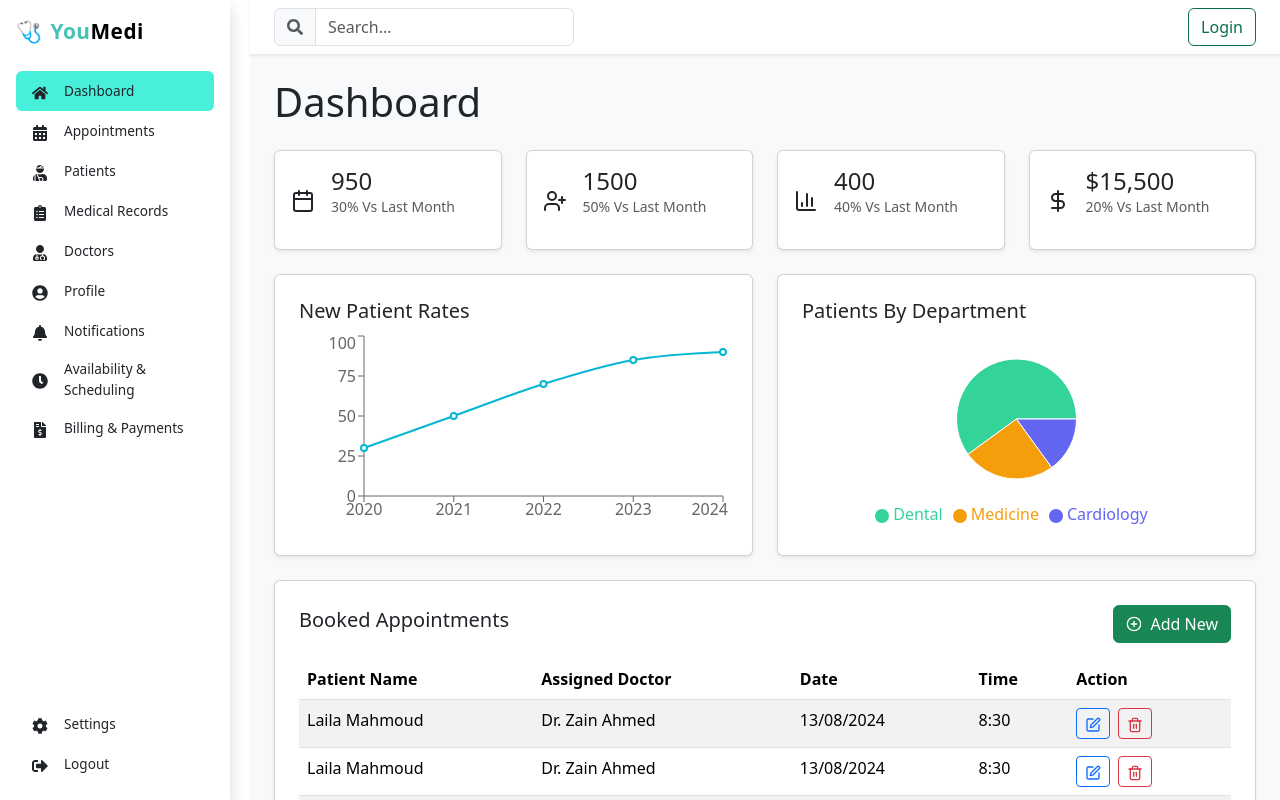
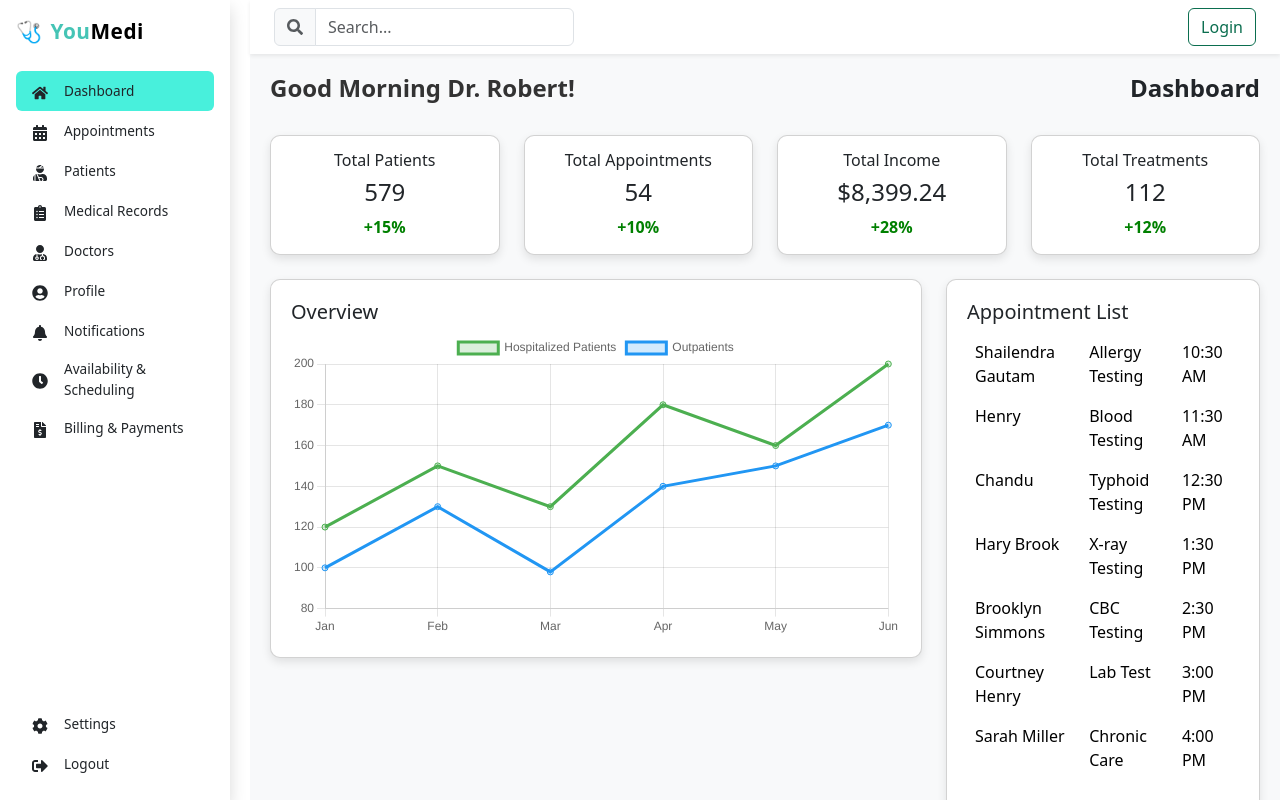
Before and after one commit to chandu539/Hospital_management_system, a React (Vite) app in the folder frontend/: page / in a window 1280 px wide. Shown: the top 800 px of the page. Built offline with nearby package versions, Linux system fonts and the light colour scheme.

Commit message:
Dashboard_page done

```diff
--- a/frontend/package.json
+++ b/frontend/package.json
@@ -13,10 +13,13 @@
     "autoprefixer": "^10.4.20",
     "axios": "^1.8.1",
     "bootstrap": "^5.3.3",
+    "chart.js": "^4.4.8",
     "jwt-decode": "^4.0.0",
     "lucide-react": "^0.479.0",
     "postcss": "^8.5.3",
     "react": "^19.0.0",
+    "react-bootstrap": "^2.10.9",
+    "react-chartjs-2": "^5.3.0",
     "react-dom": "^19.0.0",
     "react-icons": "^5.5.0",
     "react-router-dom": "^7.2.0",
--- a/frontend/src/pages/Dashboard.jsx
+++ b/frontend/src/pages/Dashboard.jsx
@@ -1,135 +1,189 @@
 import React from "react";
-import { Calendar, UserPlus, BarChart3, DollarSign, PlusCircle, Trash2, Edit } from "lucide-react";
-import { LineChart, Line, XAxis, YAxis, Tooltip, ResponsiveContainer, PieChart, Pie, Cell, Legend } from "recharts";
+import { Container, Row, Col, Card, Table } from "react-bootstrap";
+import { Line } from "react-chartjs-2";
+import {
+  Chart as ChartJS,
+  CategoryScale,
+  LinearScale,
+  PointElement,
+  LineElement,
+  Title,
+  Tooltip,
+  Legend,
+} from "chart.js";
+
+ChartJS.register(
+  CategoryScale,
+  LinearScale,
+  PointElement,
+  LineElement,
+  Title,
+  Tooltip,
+  Legend
+);
 
 const Dashboard = () => {
-  const stats = [
-    { title: "Appointments", value: 950, percentage: "30%", increase: true, icon: <Calendar size={24} /> },
-    { title: "New Patients", value: 1500, percentage: "50%", increase: true, icon: <UserPlus size={24} /> },
-    { title: "Operations", value: 400, percentage: "40%", increase: true, icon: <BarChart3 size={24} /> },
-    { title: "HPL Earning", value: "$15,500", percentage: "20%", increase: false, icon: <DollarSign size={24} /> },
-  ];
-
-  const patientData = [
-    { name: "2020", rate: 30 },
-    { name: "2021", rate: 50 },
-    { name: "2022", rate: 70 },
-    { name: "2023", rate: 85 },
-    { name: "2024", rate: 90 },
-  ];
-
-  const departmentData = [
-    { name: "Dental", value: 60, color: "#34D399" },
-    { name: "Medicine", value: 25, color: "#F59E0B" },
-    { name: "Cardiology", value: 15, color: "#6366F1" },
-  ];
-
-  const appointments = [
-    { name: "Laila Mahmoud", doctor: "Dr. Zain Ahmed", date: "13/08/2024", time: "8:30" },
-    { name: "Laila Mahmoud", doctor: "Dr. Zain Ahmed", date: "13/08/2024", time: "8:30" },
-    { name: "Laila Mahmoud", doctor: "Dr. Zain Ahmed", date: "13/08/2024", time: "8:30" },
-    { name: "Laila Mahmoud", doctor: "Dr. Zain Ahmed", date: "13/08/2024", time: "8:30" },
-  ];
+  const chartData = {
+    labels: ["Jan", "Feb", "Mar", "Apr", "May", "Jun"],
+    datasets: [
+      {
+        label: "Hospitalized Patients",
+        data: [120, 150, 130, 180, 160, 200],
+        borderColor: "#4caf50",
+        backgroundColor: "rgba(76, 175, 80, 0.2)",
+      },
+      {
+        label: "Outpatients",
+        data: [100, 130, 98, 140, 150, 170],
+        borderColor: "#2196f3",
+        backgroundColor: "rgba(33, 150, 243, 0.2)",
+      },
+    ],
+  };
 
   return (
-    <div className="container-fluid bg-light min-vh-100 p-4">
-      {/* Title */}
-      <h1 className="mb-4">Dashboard</h1>
+    <Container fluid style={styles.container}>
+      <Row className="mb-4" style={styles.headerRow}>
+        <Col md={6}>
+          <h4 style={styles.greeting}>Good Morning Dr. Robert!</h4>
+        </Col>
+        <Col md={6}>
+          <h4 style={styles.heading}>Dashboard</h4>
+        </Col>
+      </Row>
 
       {/* Stats Cards */}
-      <div className="row">
-        {stats.map((stat, index) => (
-          <div key={index} className="col-md-3 mb-4">
-            <div className="card shadow-sm p-3 d-flex flex-row align-items-center">
-              <div className="me-3">{stat.icon}</div>
-              <div>
-                <h4 className="mb-0">{stat.value}</h4>
-                <p className="text-muted small">{stat.percentage} Vs Last Month</p>
-              </div>
-            </div>
-          </div>
+      <Row>
+        {[
+          { title: "Total Patients", value: "579", change: "+15%" },
+          { title: "Total Appointments", value: "54", change: "+10%" },
+          { title: "Total Income", value: "$8,399.24", change: "+28%" },
+          { title: "Total Treatments", value: "112", change: "+12%" },
+        ].map((item, idx) => (
+          <Col key={idx} md={3}>
+            <Card style={styles.statCard}>
+              <h6>{item.title}</h6>
+              <h4>{item.value}</h4>
+              <span style={styles.greenText}>{item.change}</span>
+            </Card>
+          </Col>
         ))}
-      </div>
+      </Row>
 
-      {/* Charts Section */}
-      <div className="row">
-        {/* New Patient Rates Chart */}
-        <div className="col-md-6 mb-4">
-          <div className="card shadow-sm p-4">
-            <h5>New Patient Rates</h5>
-            <ResponsiveContainer width="100%" height={200}>
-              <LineChart data={patientData}>
-                <XAxis dataKey="name" />
-                <YAxis />
-                <Tooltip />
-                <Line type="monotone" dataKey="rate" stroke="#06B6D4" strokeWidth={2} />
-              </LineChart>
-            </ResponsiveContainer>
-          </div>
-        </div>
+      {/* Overview & Appointments */}
+      <Row className="mt-4">
+        <Col md={8}>
+          <Card style={styles.card}>
+            <h5>Overview</h5>
+            <Line data={chartData} />
+          </Card>
+        </Col>
+        <Col md={4}>
+          <Card style={styles.card}>
+            <h5>Appointment List</h5>
+            <Table borderless>
+              <tbody>
+                {[
+                  { name: "Shailendra Gautam", type: "Allergy Testing", time: "10:30 AM" },
+                  { name: "Henry", type: "Blood Testing", time: "11:30 AM" },
+                  { name: "Chandu", type: "Typhoid Testing", time: "12:30 PM" },
+                  { name: "Hary Brook", type: "X-ray Testing", time: "1:30 PM" },
+                  { name: "Brooklyn Simmons", type: "CBC Testing", time: "2:30 PM" },
+                  { name: "Courtney Henry", type: "Lab Test", time: "3:00 PM" },
+                  { name: "Sarah Miller", type: "Chronic Care", time: "4:00 PM" },
+                ].map((appt, idx) => (
+                  <tr key={idx} style={styles.tableRow}>
+                    <td>{appt.name}</td>
+                    <td>{appt.type}</td>
+                    <td>{appt.time}</td>
+                  </tr>
+                ))}
+              </tbody>
+            </Table>
+          </Card>
+        </Col>
+      </Row>
 
-        {/* Patients by Department Pie Chart */}
-        <div className="col-md-6 mb-4">
-          <div className="card shadow-sm p-4">
-            <h5>Patients By Department</h5>
-            <ResponsiveContainer width="100%" height={200}>
-              <PieChart>
-                <Pie data={departmentData} dataKey="value" cx="50%" cy="50%" outerRadius={60}>
-                  {departmentData.map((entry, index) => (
-                    <Cell key={index} fill={entry.color} />
-                  ))}
-                </Pie>
-                <Legend />
-              </PieChart>
-            </ResponsiveContainer>
-          </div>
-        </div>
-      </div>
-
-      {/* Booked Appointments */}
-      <div className="card shadow-sm p-4">
-        <div className="d-flex justify-content-between align-items-center mb-3">
-          <h5>Booked Appointments</h5>
-          <button className="btn btn-success d-flex align-items-center">
-            <PlusCircle size={16} className="me-2" /> Add New
-          </button>
-        </div>
-
-        {/* Table */}
-        <div className="table-responsive">
-          <table className="table table-striped">
+      {/* Patient List */}
+      <Row className="mt-4">
+        <Col>
+          <Card style={styles.card}>
+            <h5>Patient List</h5>
+            <Table striped bordered>
               <thead>
-              <tr>
-                <th>Patient Name</th>
-                <th>Assigned Doctor</th>
-                <th>Date</th>
-                <th>Time</th>
-                <th>Action</th>
+                <tr style={styles.tableHeader}>
+                  <th>Name</th>
+                  <th>Gender</th>
+                  <th>Age</th>
+                  <th>Department</th>
                 </tr>
               </thead>
               <tbody>
-              {appointments.map((appointment, index) => (
-                <tr key={index}>
-                  <td>{appointment.name}</td>
-                  <td>{appointment.doctor}</td>
-                  <td>{appointment.date}</td>
-                  <td>{appointment.time}</td>
-                  <td>
-                    <button className="btn btn-sm btn-outline-primary me-2">
-                      <Edit size={16} />
-                    </button>
-                    <button className="btn btn-sm btn-outline-danger">
-                      <Trash2 size={16} />
-                    </button>
-                  </td>
+                {[
+                  { name: "Brooklyn Simmons", gender: "Male", age: "29", dept: "Cardiology" },
+                  { name: "Anthony Johnson", gender: "Male", age: "27", dept: "Neurology" },
+                  { name: "Sarah Miller", gender: "Female", age: "35", dept: "Oncology" },
+                ].map((patient, idx) => (
+                  <tr key={idx} style={styles.tableRow}>
+                    <td>{patient.name}</td>
+                    <td>{patient.gender}</td>
+                    <td>{patient.age}</td>
+                    <td>{patient.dept}</td>
                   </tr>
                 ))}
               </tbody>
-          </table>
-        </div>
-      </div>
-    </div>
+            </Table>
+          </Card>
+        </Col>
+      </Row>
+    </Container>
   );
 };
 
+// Internal CSS Styles
+const styles = {
+  container: {
+    backgroundColor: "#f8f9fa",
+    padding: "20px",
+    minHeight: "100vh",
+  },
+  headerRow: {
+    display: "flex",
+    alignItems: "center",
+    justifyContent: "space-between",
+  },
+  greeting: {
+    fontSize: "1.5rem",
+    fontWeight: "bold",
+    color: "#333",
+  },
+  heading: {
+    fontSize: "1.5rem",
+    fontWeight: "bold",
+    textAlign: "right",
+  },
+  statCard: {
+    padding: "15px",
+    textAlign: "center",
+    boxShadow: "0px 4px 10px rgba(0, 0, 0, 0.1)",
+    borderRadius: "10px",
+  },
+  greenText: {
+    color: "green",
+    fontWeight: "bold",
+  },
+  card: {
+    padding: "20px",
+    borderRadius: "10px",
+    boxShadow: "0px 4px 10px rgba(0, 0, 0, 0.1)",
+  },
+  tableHeader: {
+    backgroundColor: "#f1f1f1",
+    fontWeight: "bold",
+  },
+  tableRow: {
+    transition: "background 0.3s",
+  },
+};
+
 export default Dashboard;
```
Also changed, not shown: 1 other file (tests, documents, lock files or other folders). Lines whose indentation alone changed are shown as unchanged.
